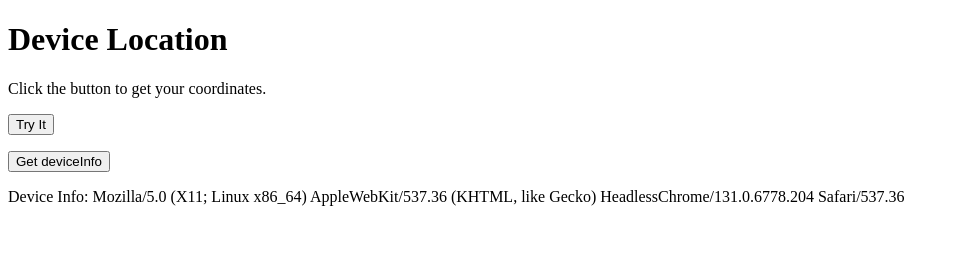
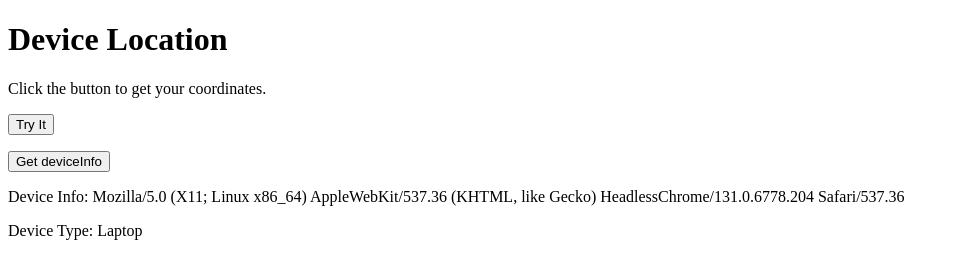
Before and after one commit to DigitalDowntime/water-fountains, a plain HTML site: page client/index.html in a window 1280 px wide. Both pictures are taken after a click on the button "Get deviceInfo". Shown: the whole page, without its empty margins (0-959 px from the left). Drawn offline with Linux system fonts and the light colour scheme.

Commit message:
test: detects device type

```diff
--- a/client/index.html
+++ b/client/index.html
@@ -15,5 +15,6 @@
 
     <button onclick="getWeight()">Get deviceInfo</button>
     <p id="deviceInfo"></p>
+    <p id="deviceType"></p>
 </body>
 </html>
--- a/client/main.js
+++ b/client/main.js
@@ -25,10 +25,10 @@ function showPosition(position) {
     document.getElementById("longitude").innerHTML = `Longitude: ${longitude}`;
 }
 
-// Older devices and laptops have worse accuracy, so their locations need to have a
-// lower weight when considering where their device says a water fountain's location is.
-// This info could be seen by looking at mobile, model, platform, and platform version.
-// This function gets the user's device info and returns a weight based on that info.
+// Laptops have worse location accuracy than mobile devices, so they should
+// have a lower weight when calculating positions of fountains.
+// This function returns a weight of 1 if the device is a mobile device, and
+// a weight of 0.5 if the device is a laptop.
 function getWeight() {
     // Get device info
     let deviceInfo = navigator.userAgent;
@@ -37,8 +37,10 @@ function getWeight() {
 
     // If the device is a mobile device, return a weight of 1
     if (deviceInfo.includes("Mobile")) {
+        document.getElementById("deviceType").innerHTML = `Device Type: Mobile`;
         return 1;
     } else {
+        document.getElementById("deviceType").innerHTML = `Device Type: Laptop`;
         // If the device is not a mobile device, return a weight of 0.5
         return 0.5;
     }
```
